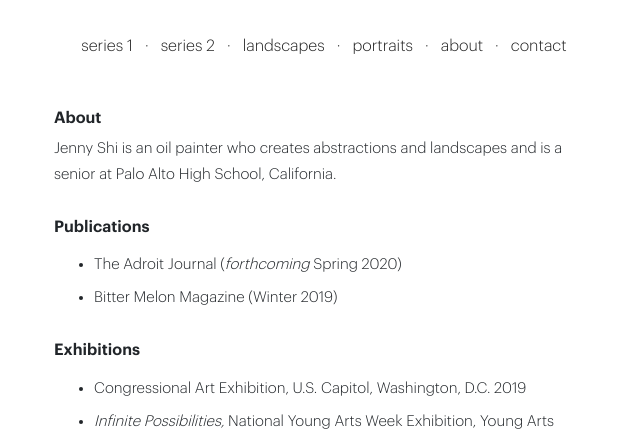
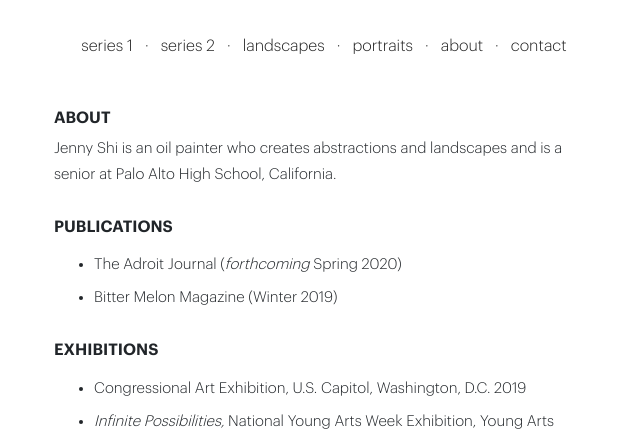
Before and after one commit to oliviachang29/jenny, a Jekyll site: the page built from about.markdown, in a window 1280 px wide. Shown: the part 268-706 px from the top of the page, without its empty margins (316-956 px from the left). Built offline with Jekyll 4.4.1, drawn with Linux system fonts in a browser that asks for light colours.

Commit message:
Update from Forestry.io Jenny Shi updated about.markdown

```diff
--- a/about.markdown
+++ b/about.markdown
@@ -5,10 +5,10 @@
 
 ---
 <style>
-    #about-container h1, h2, h3, h4, h5 {
-        /* font size of titles */
-        font-size: 20px;
-    }
+\#about-container h1, h2, h3, h4, h5 {
+/* font size of titles */
+font-size: 20px;
+}
 
     #about-container p {
     	/* font size of paragraphs */
@@ -33,21 +33,22 @@
         margin-top: inherit;
         margin-bottom: inherit;
     }
+
 </style>
 
 <!-- if you want to change the photo, change the url in data-src -->
 <!-- <img class="lazy" src="/assets/images/lazy.jpg" data-src="/uploads/high6.jpg"> -->
 
-###### **About**
+###### **ABOUT**
 
 Jenny Shi is an oil painter who creates abstractions and landscapes and is a senior at Palo Alto High School, California.
 
-###### **Publications**
+###### **PUBLICATIONS**
 
 * The Adroit Journal (_forthcoming_ Spring 2020)
 * Bitter Melon Magazine (Winter 2019)
 
-###### **Exhibitions**
+###### **EXHIBITIONS**
 
 * Congressional Art Exhibition, U.S. Capitol, Washington, D.C. 2019
 * _Infinite Possibilities,_ National Young Arts Week Exhibition, Young Arts Gallery. Miami, FL. January – February 2019
```
